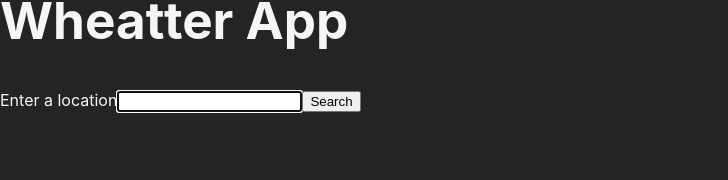
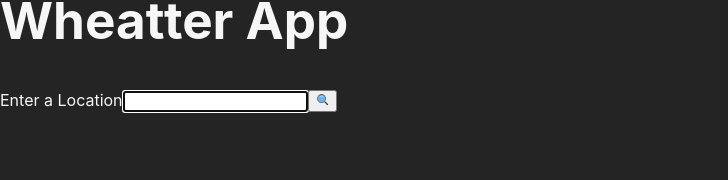
Before and after one commit to SebaPerez90/WheaterApp, a React (Vite) app: page / in a window 1280 px wide. Shown: the part 100-280 px from the top of the page, without its empty margins (0-728 px from the left). Built offline with nearby package versions, Linux system fonts and the light colour scheme; no server answers.

Commit message:
merge_branches

```diff
--- a/src/components/ForecastData.jsx
+++ b/src/components/ForecastData.jsx
@@ -12,7 +12,7 @@ const ForecastData = () => {
       `http://api.openweathermap.org/data/2.5/forecast?q=${valueCapture}&units=metric&appid=${APIkey}`
     );
     const data = await response.json();
-    console.log(data);
+    // console.log(data);
 
     //forecast data
     const city = data.city.name;
@@ -28,11 +28,11 @@ const ForecastData = () => {
         // prettier-ignore
         `<div>
         <h3>${city}</h3>
-        <p>Current temperature ${temperature}C</p>
-        <p>Max temperature ${tempMax}C</p>
-        <p>Min temperature ${tempMin}C</p>
-        <p>Humidity ${humidity}%</p>
-        <p>Probability of Precipitation ${pop}%</p>
+        <p>Current temperature: ${temperature.toFixed(1)} °C</p>
+        <p>Max temperature: ${tempMax.toFixed(1)} °C</p>
+        <p>Min temperature: ${tempMin.toFixed(1)} °C</p>
+        <p>Humidity: ${humidity}%</p>
+        <p>Probability of Precipitation: ${pop}%</p>
       </div>`;
     } else {
       const weatherInfo = document.querySelector('.forecastDataEsp');
@@ -40,11 +40,11 @@ const ForecastData = () => {
         // prettier-ignore
         `<div>
         <h3>${city}</h3>
-        <p>Temperatura Actual ${temperature}C</p>
-        <p>Temperatura Maxima ${tempMax}C</p>
-        <p>Temperatura Minima ${tempMin}C</p>
-        <p>Humedad ${humidity}%</p>
-        <p>Probabilidad de Lluvia ${pop}%</p>
+        <p>Temperatura Actual: ${temperature.toFixed(1)} °C</p>
+        <p>Temperatura Maxima: ${tempMax.toFixed(1)} °C</p>
+        <p>Temperatura Minima: ${tempMin.toFixed(1)} °C</p>
+        <p>Humedad: ${humidity}%</p>
+        <p>Probabilidad de Lluvia: ${pop}%</p>
       </div>`;
     }
   };
--- a/src/components/Hero.jsx
+++ b/src/components/Hero.jsx
@@ -1,6 +1,7 @@
 import React, { useContext } from 'react';
 import { AppContext } from '../App';
 import PropTypes from 'prop-types';
+import { FcSearch } from 'react-icons/fc';
 
 const Hero = ({ fetchData, searchLocation }) => {
   const { theme, language } = useContext(AppContext);
@@ -10,9 +11,9 @@ const Hero = ({ fetchData, searchLocation }) => {
       <h1 className={theme === 'dark' ? 'dark-title' : 'light-title'}>
         {language === 'eng' ? 'Wheatter App' : 'Aplicacion del Clima'}
       </h1>
-      <label htmlFor='country'>Enter a location</label>
-      <input type='text' name='country' onChange={searchLocation} autoFocus/>
-      <button onClick={fetchData}>Search</button>
+      <label htmlFor='country'>{language === 'eng' ? 'Enter a Location' : 'Ingrese una ubicación'}</label>
+      <input type='text' name='country' onChange={searchLocation} autoFocus />
+      <button onClick={fetchData}><FcSearch /></button>
     </div>
   );
 };
```
